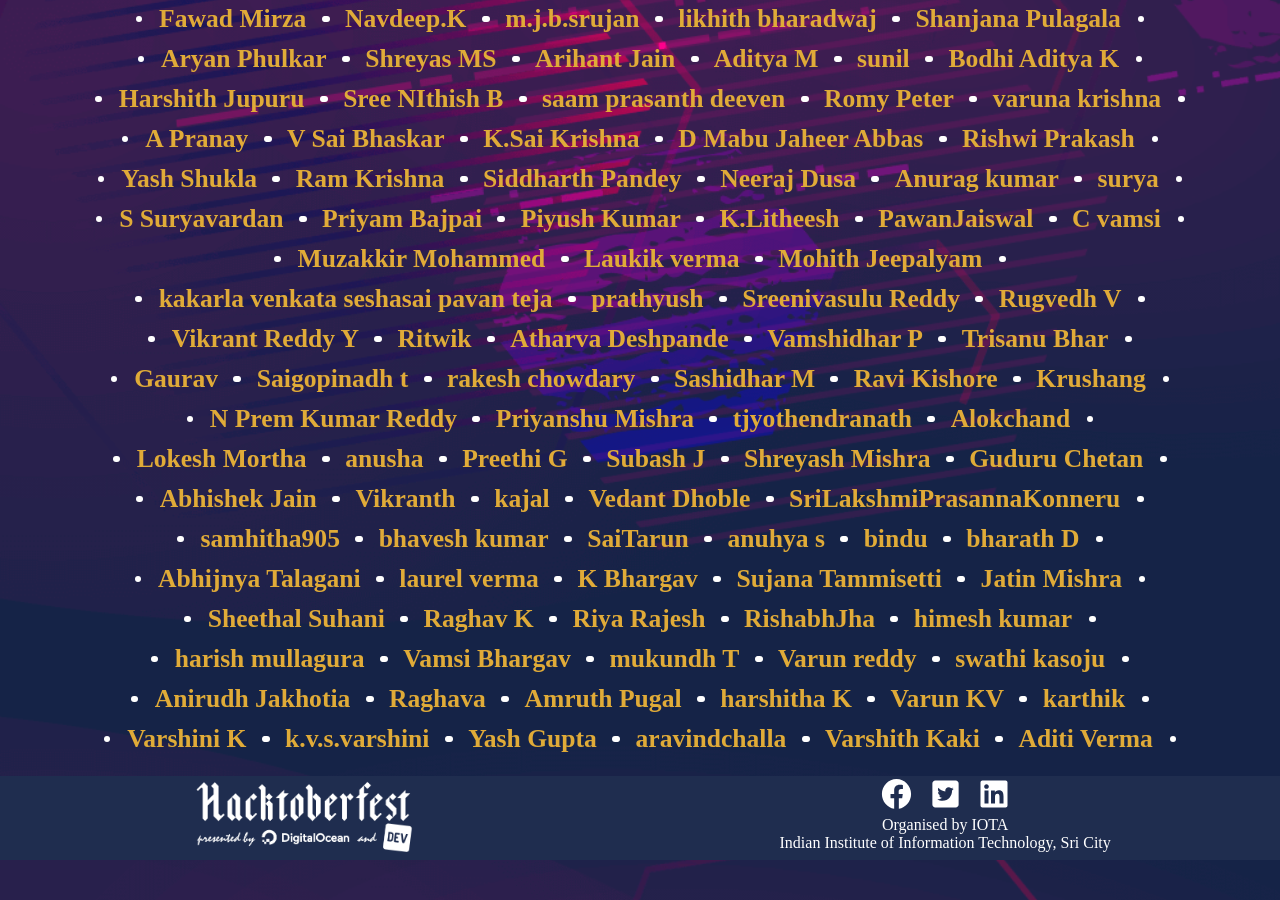
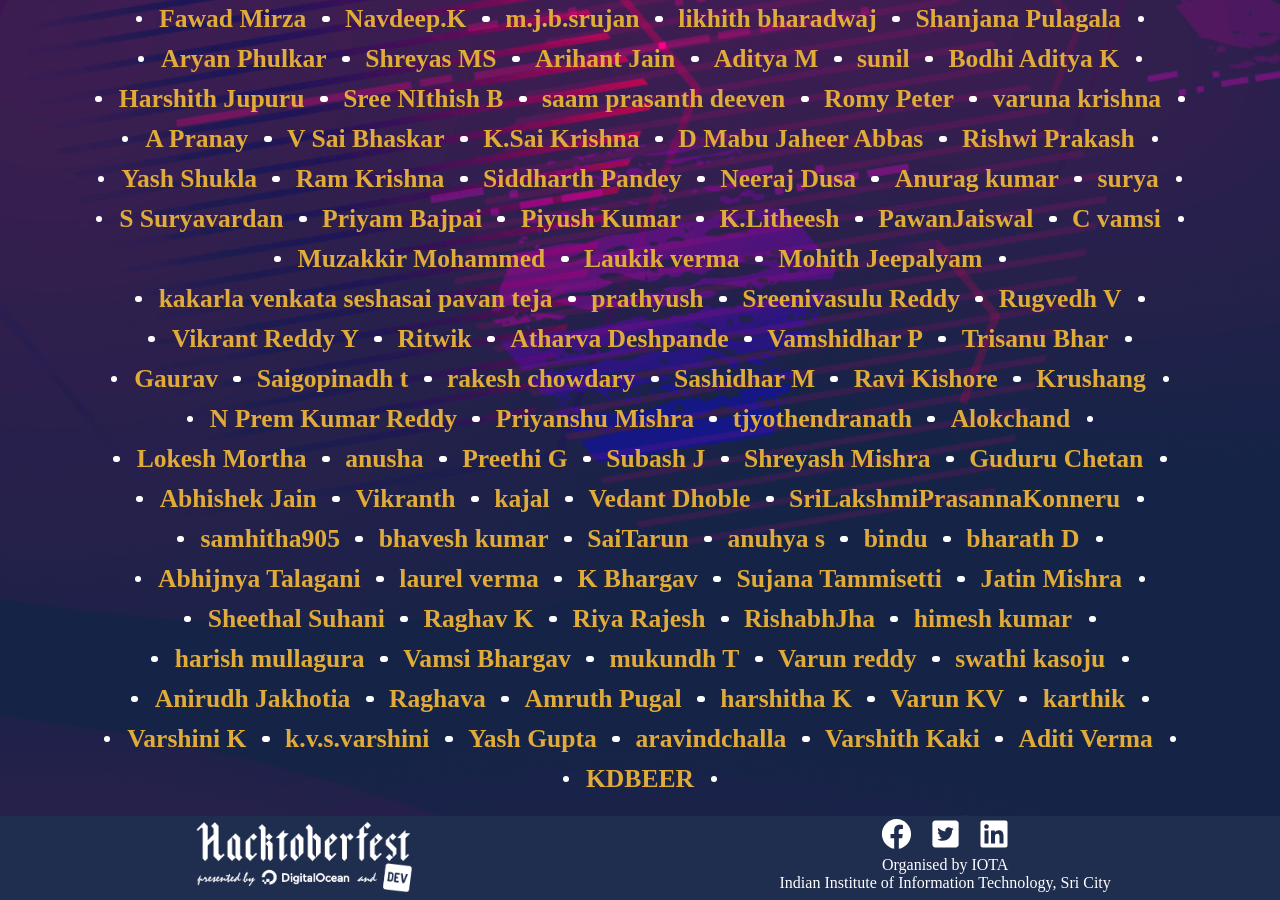
Before and after one commit to Project-Club-IIITS/hacktoberfest2019-participants, a Jekyll site: the page index.html, which Jekyll copies as it is, in a window 1280 px wide and 900 px high, scrolled down 614 px. Built offline with Jekyll 4.4.1, drawn with Linux system fonts in a browser that asks for light colours; some web fonts are replaced.

Commit message:
add kdbeer

```diff
--- a/index.html
+++ b/index.html
@@ -192,7 +192,7 @@
           <li><a href="https://github.com/aravindchalla">aravindchalla</a></li>
           <li><a  href="https://github.com/varshith-k">Varshith Kaki</a></li>
           <li><a  href="https://github.com/stoic-signs">Aditi Verma</a></li>
-
+          <li><a  href="https://github.com/kdbeer">KDBEER</a></li>
         </ul>
       </div>
     </div>
```
